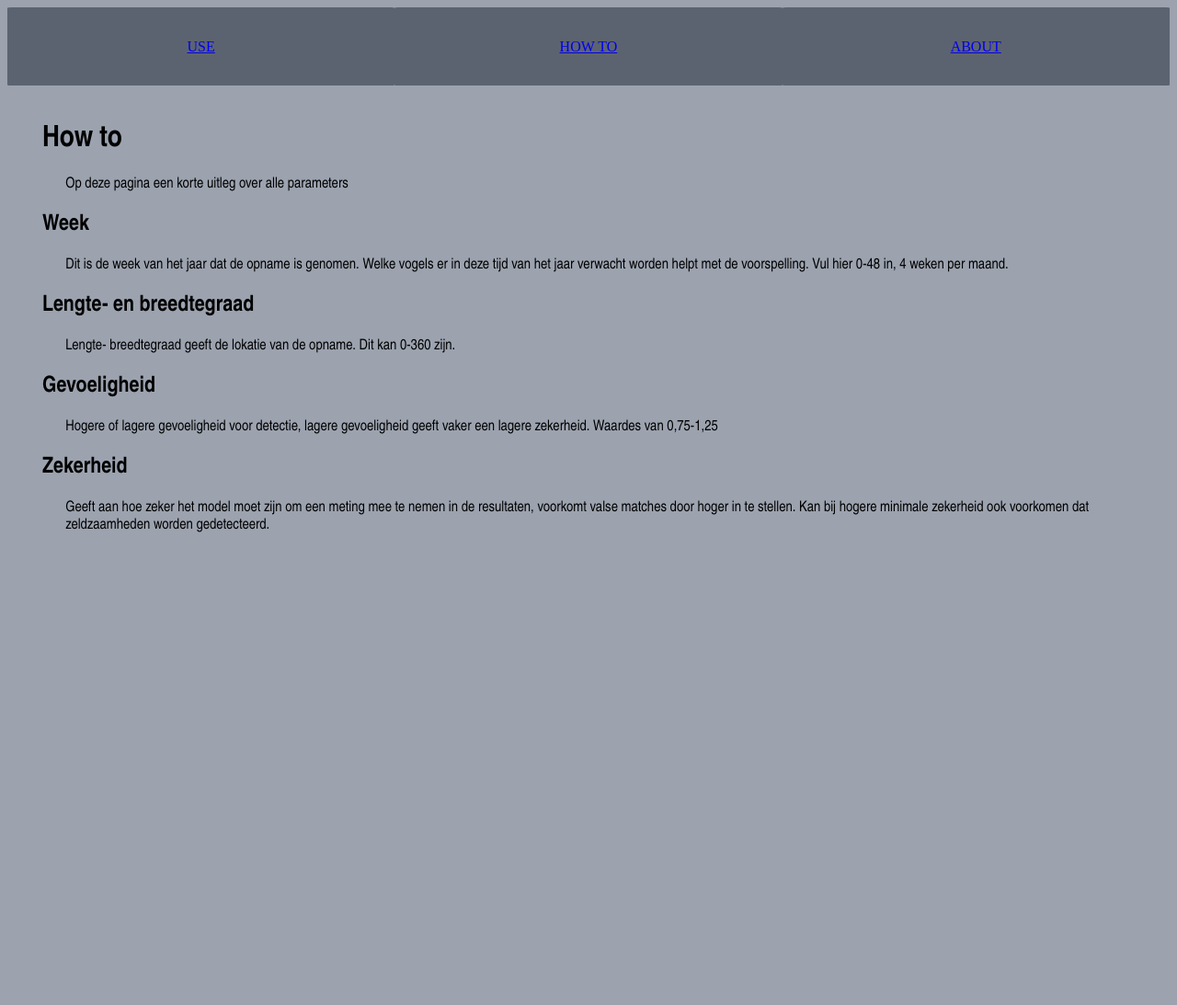
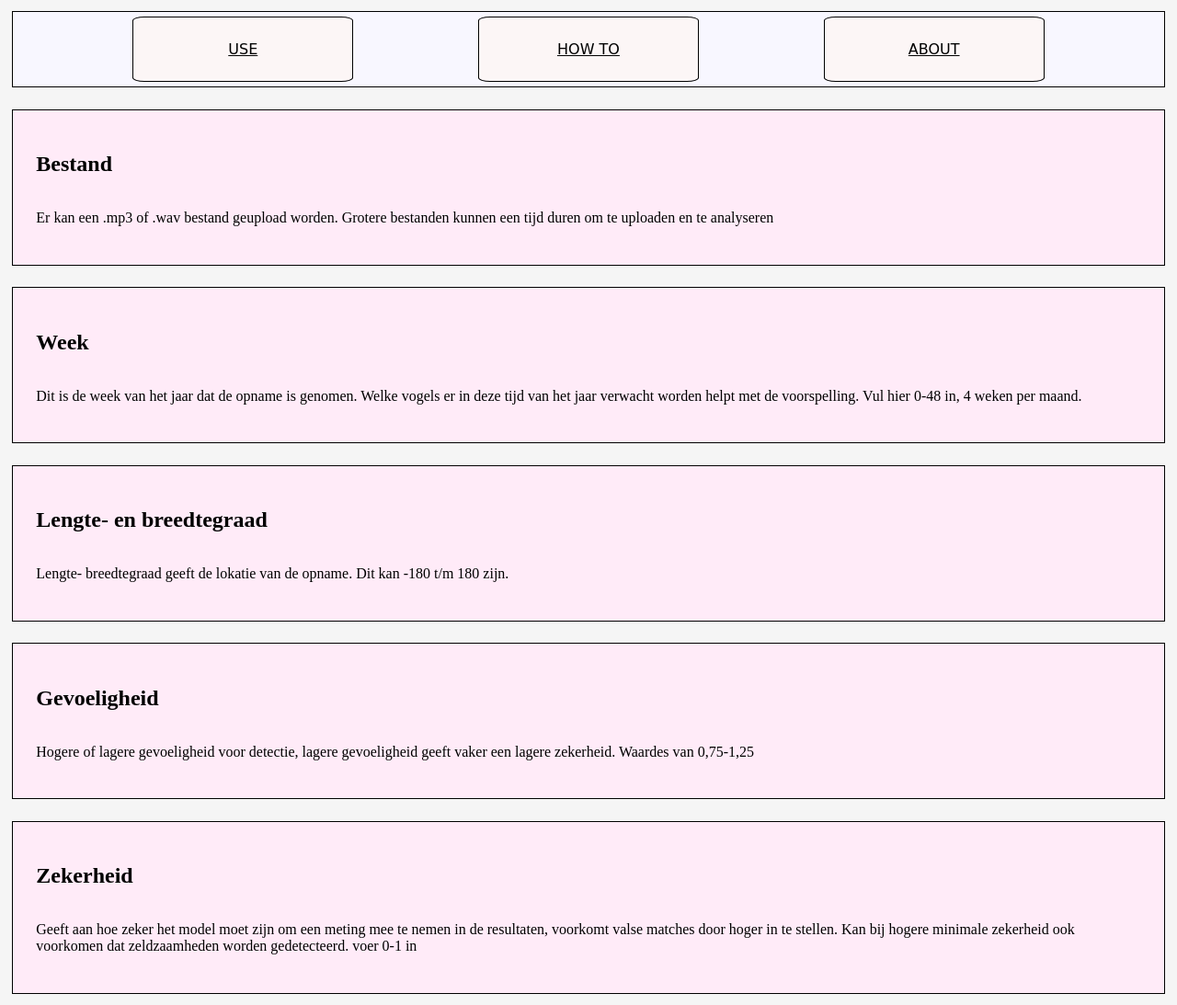
Before and after one commit to MeesWinters/Toolbox-BirdNET, a Flask app: page /howto.html in a window 1280 px wide. Shown: the whole page at 92% size. Before the commit the page ends 579 px from the top, so only its background shows below. Run offline with Flask 3, Linux system fonts and the light colour scheme.

Commit message:
11/04/2024MW Versie1.0

```diff
--- a/app.py
+++ b/app.py
@@ -4,8 +4,15 @@ from werkzeug.utils import secure_filename
 
 from inputprocess import analyze, emptydir
 
+"""
+Deze website is gemaakt met gebruik van Flask en Birdnet-Analyzer. De gebruiker kan een bestand uploaden en deze wordt doorgegeven aan Birdnet-Analyzer.
+Er wordt een grafiek gegenereerd met alle detecties en een tabel gemaakt met alle detecties en hun bijpassende audiofragment.
 
-upload_folder = "static/files"
+author: Mees Winters
+Date: April 2025
+"""
+
+upload_folder = "static/files" #geupload audio bestand, csv bestand en grafiek komen in deze folder
 
 app = Flask(__name__)
 app.config['SECRET_KEY'] = 'supersecretkey'
@@ -16,22 +23,40 @@ app.config["UPLOAD_FOLDER"] = upload_folder
 @app.route("/", methods=['POST', 'GET'])
 def use():
     if request.method == "GET":
+        """
+        Deze pagina bevat het formulier waarin het audiobestand en extra parameters worden gegeven.
+        """
         return render_template("get.html")
 
     elif request.method == "POST":
+        """
+        Deze pagina laad wanneer een audio bestand geupload is
+        """
 
-        emptydir()
+        emptydir() #leegt de upload folder
+        emptydir("static/files/audiosegments") #leegt de folder met audio segmenten
 
+        #audio bestand opslaan
         f = request.files['file']
-        filepath = "static/files/" + secure_filename(f.filename)
-        f.save(filepath)
+        audiopath = "static/files/" + secure_filename(f.filename)
+        f.save(audiopath)
 
-        a = analyze(filepath)
-        analyze.graph(a)
+        #audio analyseren
+        a = analyze(audiopath)
+        csvpath = a.file.split('.')[0] + ".BirdNET.results.csv"
 
-        emptydir()
+        #gegenereerde csv openen en inlezen
+        data_open = open(csvpath, 'r')
+        data_read = data_open.read()
+        data_open.close()
 
-        return render_template("post.html")
+        #data uit csv bestand in grafiek verwerken
+        analyze.graph(data = data_read)
+
+        #detecties van vogelzang in aparte fragmenten knippen
+        segments = analyze.audiosplit(data = data_read, audiopath = audiopath)
+
+        return render_template("post.html", segments = segments)
 
 @app.route("/howto.html")
 def how_to():
--- a/requirements.txt
+++ b/requirements.txt
@@ -1,3 +1,5 @@
 flask
 flask-WTF
 bootstrap-flask
+pydub
+matplotlib
--- a/static/style.css
+++ b/static/style.css
@@ -1,48 +1,65 @@
 body {
-    background-color: #9ca3af;
+    background-color: whitesmoke;
+    margin: 1px;
 }
+
 
 /* ---------- Header components ---------- */
 
-ul {
+
+.flex-header {
+    display: flex;
+    justify-content: space-evenly;
     position: sticky;
-    top: 0;
-    list-style-type: none;
-    margin: 0;
-    padding: 0;
-    overflow: hidden;
+    top: ;
+
+    outline: 1px black solid;
+    background-color: #f8f7ff;
+    margin: 1%;
+    }
+
+.flex-header > header-sub {
+
+    margin: 0.5%;
+    padding: 2%;
+    background-color: #fcf6f6;
+    width: 15%;
+
+    outline: 1px black solid;
+    border-radius: 5%;
+    transition-duration: 0.4s;
+    cursor: pointer;
+    text-align: center;
 }
 
-li {
-    float: left;
-    width: 33.33%;
-}
-
-li a {
-    transition-duration: 0.4s;
-    display: block;
-    padding: 8%;
-    background-color: #5c6370;
-    cursor: pointer;
-    text-align: center;
-    border-radius: 1%;
-}
-
-li a:hover {
+header-sub:hover {
     background-color: orange;
     border-radius: 10%;
 }
 
+a {
+    color: black;
+    font-family: "Cabin Sketch", cursive
+
+}
+
+
 /* ---------- Form components ---------- */
 
-form {
-    position: relative;
-    display: block;
-    margin-left: 33%;
-    top: 50%;
+
+.flex-form {
+
+    display: flex;
+    flex-direction: column;
+
+    margin: 1%;
+    padding: 2%;
+    background-color: white;
+    outline: 1px black solid;
 }
 
 input {
+    margin-top: 1px;
     margin-bottom: 2%;
     color: black;
 }
@@ -51,26 +68,69 @@ input:onfocus {
     color: black;
 }
 
-/* ---------- text ---------- */
 
-h1 {
-    margin-left: 3%;
-    font-family: "Arial Narrow";
+/* ---------- Text components ---------- */
+
+.text-body {
+    display: flex;
+    flex-direction: column;
+    justify-content: center;
 }
 
-h2 {
-    margin-left: 3%;
-    font-family: "Arial Narrow";
+.text-box {
+    display: flex;
+    flex-direction: column;
+
+    background-color: #ffebf8;
+    margin: 1%;
+    padding: 2%;
+    outline: 1px solid black;
 }
 
-p {
-    margin-left:  5%;
-    margin-right: 5%;
-    font-family: "Arial Narrow";
+.text-box > h1 {
+    font-family: -apple-system;
+    margin: 1%;
+    padding: 1%;
 }
 
-/* ---------- Divs ---------- */
+.text-box > p {
+    font-family: "Cambria Math"
+}
 
-.form {
-    height: 50%;
+
+/* ---------- result components ---------- */
+
+.segmenten {
+    display: flex;
+    flex-direction: column;
+    float: right;
+    margin: 1%;
+    border: 1px solid black;
+    padding: 3%;
+
+    background-color: #fff9fc;
 }
+
+
+.graph-table {
+    display: flex;
+    flex-direction: row;
+    flex-wrap: wrap;
+    justify-content: space-evenly;
+}
+
+.images {
+    display: flex;
+    flex-direction: column;
+    margin: 1%;
+
+}
+
+img {
+    margin: 2%;
+    border: 1px solid black;
+}
+
+td{
+    margin: 2px;
+}
--- a/templates/howto.html
+++ b/templates/howto.html
@@ -6,31 +6,47 @@
     </head>
 
     <body>
-<ul>
-    <li><a href="{{url_for('use')}}">USE</a></li>
-    <li><a href="{{url_for('how_to')}}">HOW TO</a></li>
-    <li><a href="{{url_for('about')}}">ABOUT</a></li>
-</ul>
-<br />
+        <div class="flex-header">
+            <header-sub><a href="{{url_for('use')}}">USE</a></header-sub>
+            <header-sub><a href="{{url_for('how_to')}}">HOW TO</a></header-sub>
+            <header-sub><a href="{{url_for('about')}}">ABOUT</a></header-sub>
+        </div>
 
-<h1>How to</h1>
-<p> Op deze pagina een korte uitleg over alle parameters</p>
 
+        <div class="text-body">
+
+            <div class="text-box">
+                <h2>Bestand</h2>
+                <p> Er kan een .mp3 of .wav bestand geupload worden. Grotere bestanden kunnen een tijd duren om te uploaden en te analyseren
+                </p>
+            </div>
+
+            <div class="text-box">
                 <h2>Week</h2>
                 <p> Dit is de week van het jaar dat de opname is genomen.
                 Welke vogels er in deze tijd van het jaar verwacht worden helpt met de voorspelling.
-    Vul hier 0-48 in, 4 weken per maand. </p>
+                Vul hier 0-48 in, 4 weken per maand.
+                </p>
+            </div>
 
+            <div class="text-box">
                 <h2> Lengte- en breedtegraad</h2>
-<p> Lengte- breedtegraad geeft de lokatie van de opname. Dit kan 0-360 zijn.</p>
+                <p> Lengte- breedtegraad geeft de lokatie van de opname. Dit kan -180 t/m 180 zijn.</p>
+            </div>
 
+            <div class="text-box">
                 <h2> Gevoeligheid </h2>
                 <p> Hogere of lagere gevoeligheid voor detectie, lagere gevoeligheid geeft vaker een lagere zekerheid.
-    Waardes van 0,75-1,25</p>
+                    Waardes van 0,75-1,25
+                </p>
+            </div>
 
+            <div class="text-box">
                 <h2> Zekerheid </h2>
                 <p> Geeft aan hoe zeker het model moet zijn om een meting mee te nemen in de resultaten, voorkomt valse matches door hoger in te stellen.
-    Kan bij hogere minimale zekerheid ook voorkomen dat zeldzaamheden worden gedetecteerd. </p>
-
+                    Kan bij hogere minimale zekerheid ook voorkomen dat zeldzaamheden worden gedetecteerd. voer 0-1 in
+                </p>
+            </div>
+        </div>
     </body>
 </html>
```
Also changed, not shown: inputprocess.py (+138 -15 lines), templates/about.html (+28 -8 lines), templates/get.html (+16 -15 lines), templates/post.html (+39 -5 lines), README.md, 8 other files. Lines whose indentation alone changed are shown as unchanged.
